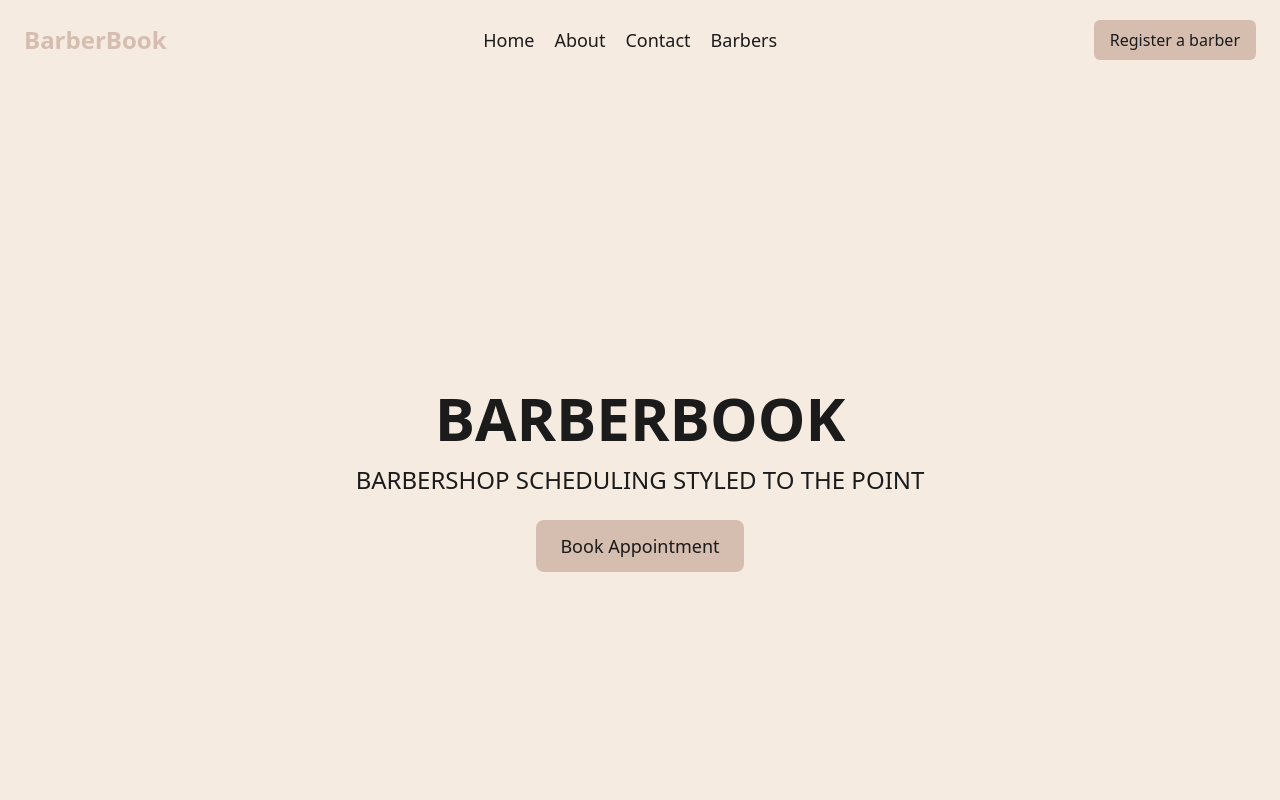
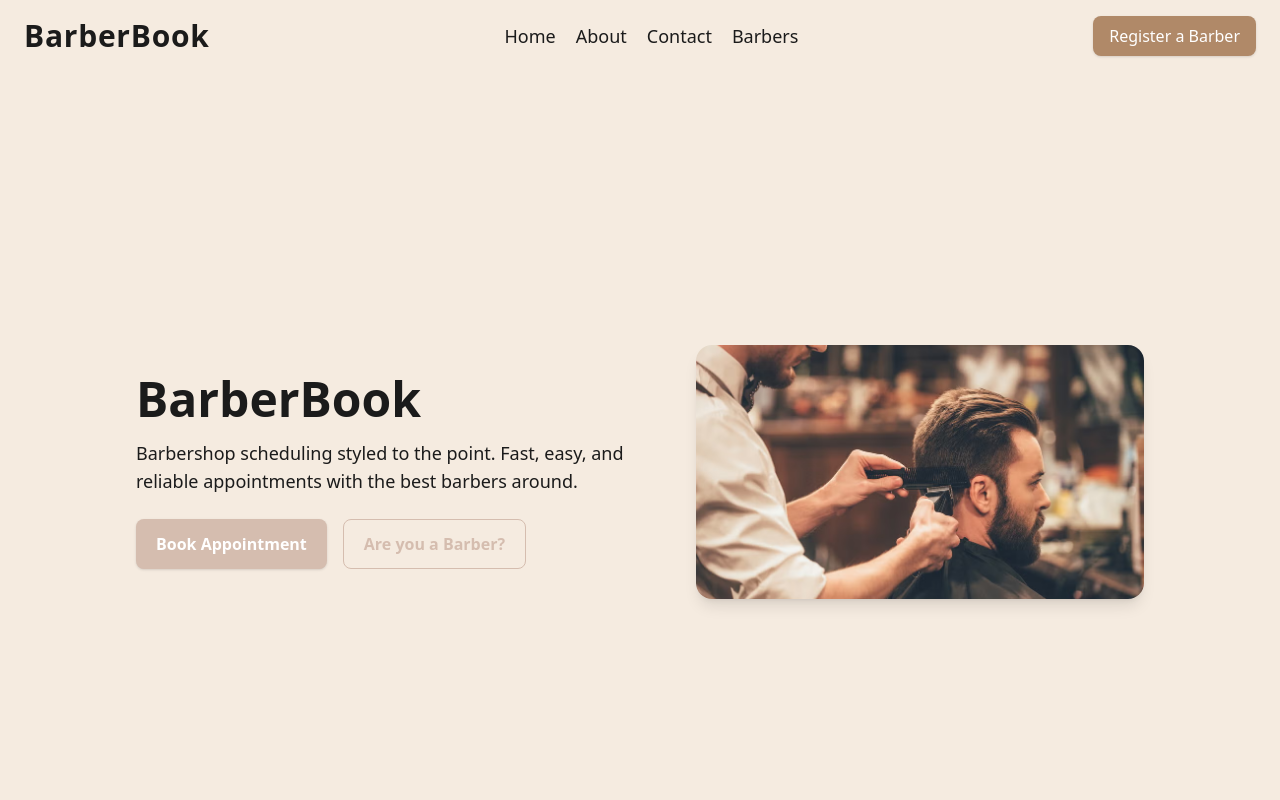
Before and after one commit to BojanJankov/barbers-booking-app, a React (Vite) app in the folder client/: page / in a window 1280 px wide. Shown: the top 800 px of the page. Built offline with nearby package versions, Linux system fonts and the light colour scheme; no server answers.

Commit message:
updated home page and header

```diff
--- a/client/src/Layout/Header/Header.tsx
+++ b/client/src/Layout/Header/Header.tsx
@@ -25,32 +25,30 @@ function Header() {
   ];
 
   return (
-    <section className="flex items-center justify-between h-20 bg-transparent p-6">
-      <div className="text-light text-2xl font-bold">
-        <h1>BarberBook</h1>
+    <header className="bg-dark shadow-md px-6 py-4 flex justify-between items-center">
+      <div className="text-font text-3xl font-bold tracking-wide">
+        <h1 className="cursor-pointer" onClick={() => navigate("/")}>
+          BarberBook
+        </h1>
       </div>
       <Navbar />
       <div>
         {accessToken ? (
-          <div className="text-light text-2xl font-bold flex items-center gap-2">
-            <i className="fa-solid fa-user"></i>
-            <p>{user?.username}</p>
+          <div className="text-font text-lg font-semibold flex items-center gap-3">
+            <i className="fa-solid fa-user text-[#b08968] text-xl"></i>
+            <span>{user?.username}</span>
             <DropdownMenu menuItems={menuItems} />
           </div>
         ) : (
-          <div className="flex gap-2">
-            <button
-              className="bg-light hover:bg-mid cursor-pointer text-font px-4 py-2 rounded-md"
-              onClick={() => {
-                navigate("register");
-              }}
-            >
-              Register a barber
-            </button>
-          </div>
+          <button
+            className="bg-[#b08968] hover:bg-[#a17459] text-white font-medium px-4 py-2 rounded-lg transition-all duration-200 shadow cursor-pointer"
+            onClick={() => navigate("register")}
+          >
+            Register a Barber
+          </button>
         )}
       </div>
-    </section>
+    </header>
   );
 }
 
--- a/client/src/Pages/HomePage/HomePage.tsx
+++ b/client/src/Pages/HomePage/HomePage.tsx
@@ -1,26 +1,44 @@
 import { useNavigate } from "react-router-dom";
 
-const HomePage = () => {
+export default function Home() {
   const navigate = useNavigate();
-
   return (
-    <div className="relative min-h-screen bg-cover bg-center">
-      <div className="flex flex-col items-center justify-center min-h-screen text-font text-center bg-transparent bg-opacity-50">
-        <h1 className="text-4xl md:text-6xl font-bold">BARBERBOOK</h1>
-        <p className="text-lg md:text-2xl mt-4">
-          BARBERSHOP SCHEDULING STYLED TO THE POINT
+    <div className="min-h-screen bg-dark flex flex-col">
+      <main className="flex flex-col lg:flex-row items-center justify-center flex-1 p-8 gap-12">
+        <div className="text-center lg:text-left max-w-lg">
+          <h2 className="text-5xl font-bold text-font mb-4">BarberBook</h2>
+          <p className="text-lg text-font mb-6">
+            Barbershop scheduling styled to the point. Fast, easy, and reliable
+            appointments with the best barbers around.
           </p>
+          <div className="flex flex-col sm:flex-row gap-4 justify-center lg:justify-start">
             <button
-          className="mt-6 bg-light text-font px-6 py-3 rounded-lg text-lg hover:bg-mid cursor-pointer"
+              className="px-5 py-3 bg-light cursor-pointer text-white rounded-lg font-semibold shadow hover:bg-[#a17459] transition"
               onClick={() => {
                 navigate("/barbers");
               }}
             >
               Book Appointment
             </button>
+            <button
+              className="px-5 py-3 border border-light text-light cursor-pointer rounded-lg font-semibold hover:bg-mid transition"
+              onClick={() => {
+                navigate("/login");
+              }}
+            >
+              Are you a Barber?
+            </button>
           </div>
         </div>
+
+        <div className="max-w-md w-full">
+          <img
+            src="/images/barbershop.avif"
+            alt="Barber at work"
+            className="rounded-2xl shadow-lg"
+          />
+        </div>
+      </main>
+    </div>
   );
-};
-
-export default HomePage;
+}
```
Also changed, not shown: client/public/images/barber-home.webp (added), client/public/images/barbershop.avif (added). Lines whose indentation alone changed are shown as unchanged.
